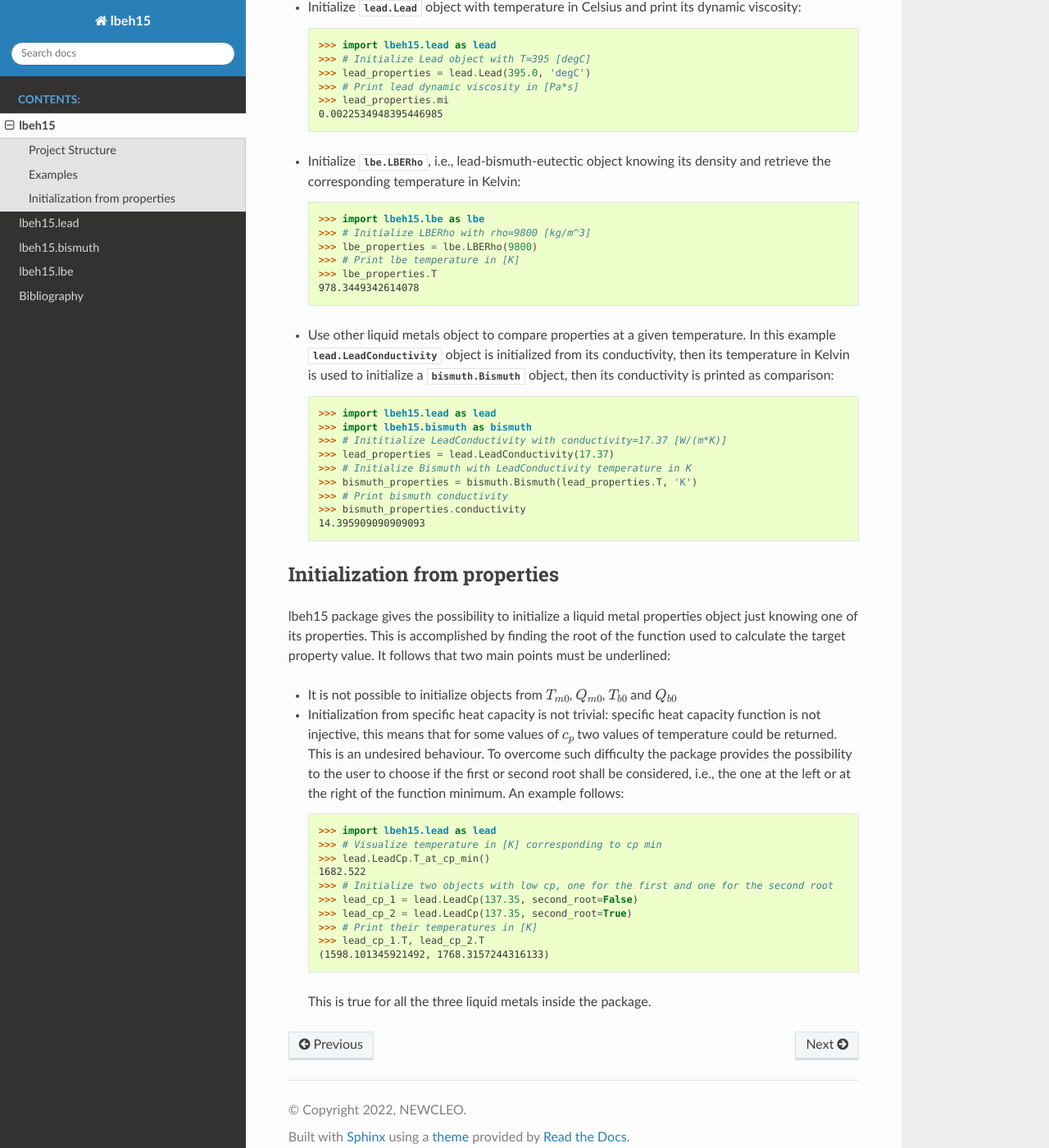
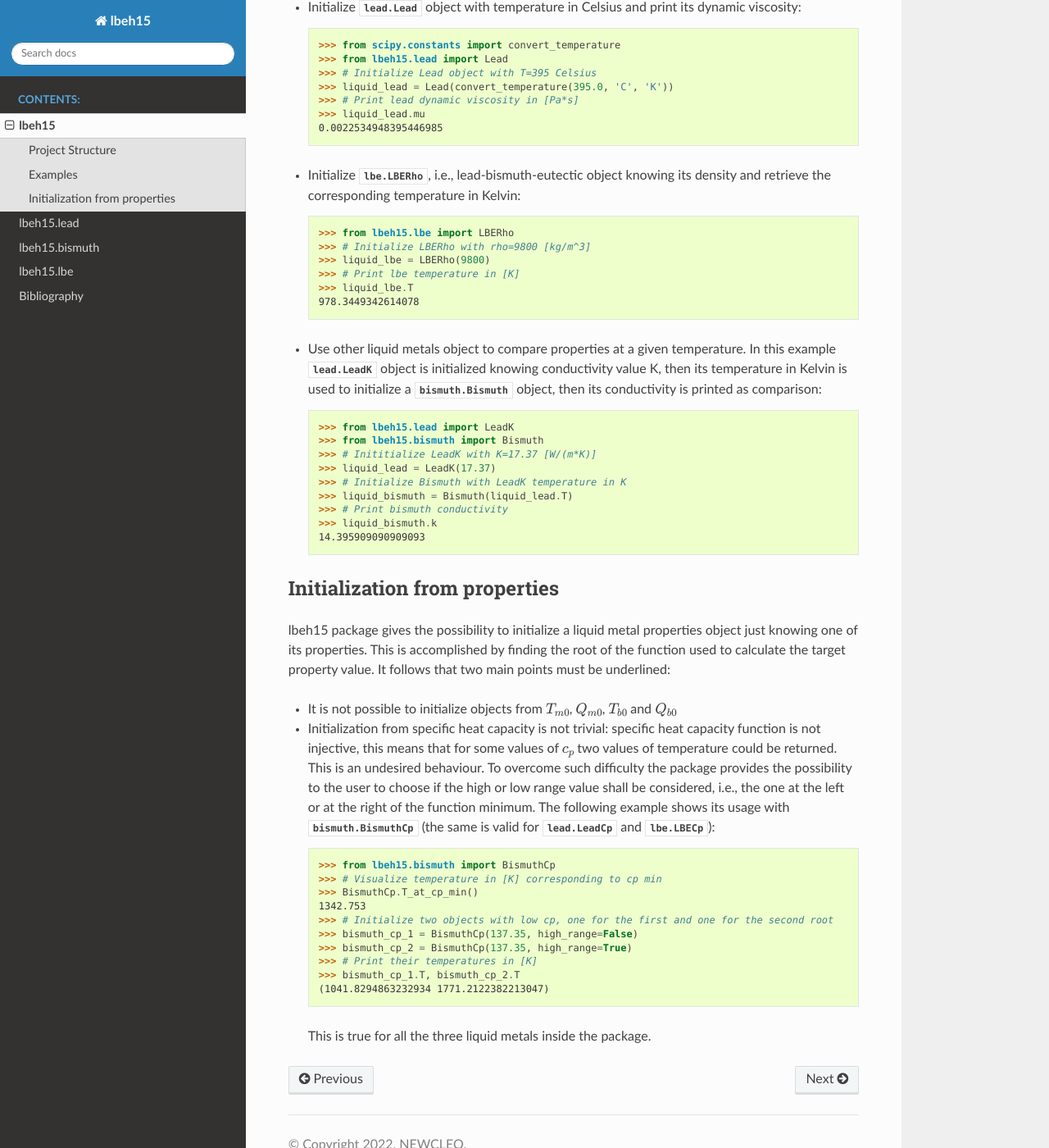
Before and after one commit to newcleo-dev-team/lbh15, a Sphinx documentation site: the page built from docs/files/README.rst, in a window 1280 px wide and 1400 px high, scrolled down 1371 px. Shown: the whole window at 82% size. Built offline with Sphinx 7.4.7 and the Read the Docs theme 2.0.0, drawn with Linux system fonts in a browser that asks for light colours; cross-references to code outside the pages are shown as plain code.

Commit message:
[master] updated documentation with usage of scipy convert_temperature

```diff
--- a/docs/files/README.rst
+++ b/docs/files/README.rst
@@ -84,35 +84,36 @@ In this section some examples of lbeh15 usage are shown.
 - Initialize :class:`lead.Lead` object with temperature in Celsius
   and print its dynamic viscosity:
 
-  >>> import lbeh15.lead as lead
-  >>> # Initialize Lead object with T=395 [degC]
-  >>> lead_properties = lead.Lead(395.0, 'degC')
+  >>> from scipy.constants import convert_temperature
+  >>> from lbeh15.lead import Lead
+  >>> # Initialize Lead object with T=395 Celsius
+  >>> liquid_lead = Lead(convert_temperature(395.0, 'C', 'K'))
   >>> # Print lead dynamic viscosity in [Pa*s]
-  >>> lead_properties.mi
+  >>> liquid_lead.mu
   0.0022534948395446985
 
 - Initialize :class:`lbe.LBERho`, i.e., lead-bismuth-eutectic object knowing its density
   and retrieve the corresponding temperature in Kelvin:
 
-  >>> import lbeh15.lbe as lbe
+  >>> from lbeh15.lbe import LBERho
   >>> # Initialize LBERho with rho=9800 [kg/m^3]
-  >>> lbe_properties = lbe.LBERho(9800)
+  >>> liquid_lbe = LBERho(9800)
   >>> # Print lbe temperature in [K]
-  >>> lbe_properties.T
+  >>> liquid_lbe.T
   978.3449342614078
 
 - Use other liquid metals object to compare properties at a given temperature. In this
-  example :class:`lead.LeadConductivity` object is initialized from its conductivity, then its temperature in Kelvin
+  example :class:`lead.LeadK` object is initialized knowing conductivity value K, then its temperature in Kelvin
   is used to initialize a :class:`bismuth.Bismuth` object, then its conductivity is printed as comparison:
 
-  >>> import lbeh15.lead as lead
-  >>> import lbeh15.bismuth as bismuth
-  >>> # Inititialize LeadConductivity with conductivity=17.37 [W/(m*K)]
-  >>> lead_properties = lead.LeadConductivity(17.37)
-  >>> # Initialize Bismuth with LeadConductivity temperature in K
-  >>> bismuth_properties = bismuth.Bismuth(lead_properties.T, 'K')
+  >>> from lbeh15.lead import LeadK
+  >>> from lbeh15.bismuth import Bismuth
+  >>> # Inititialize LeadK with K=17.37 [W/(m*K)]
+  >>> liquid_lead = LeadK(17.37)
+  >>> # Initialize Bismuth with LeadK temperature in K
+  >>> liquid_bismuth = Bismuth(liquid_lead.T)
   >>> # Print bismuth conductivity
-  >>> bismuth_properties.conductivity
+  >>> liquid_bismuth.k
   14.395909090909093
 
 
@@ -126,20 +127,22 @@ properties. This is accomplished by finding the root of the function used to cal
 It follows that two main points must be underlined:
 
 - It is not possible to initialize objects from :math:`T_{m0}`, :math:`Q_{m0}`, :math:`T_{b0}` and :math:`Q_{b0}`
+
 - Initialization from specific heat capacity is not trivial: specific heat capacity function is not injective,
   this means that for some values of :math:`c_p` two values of temperature could be returned. This is an undesired
-  behaviour. To overcome such difficulty the package provides the possibility to the user to choose if the first or
-  second root shall be considered, i.e., the one at the left or at the right of the function minimum. An example follows:
+  behaviour. To overcome such difficulty the package provides the possibility to the user to choose if the high or
+  low range value shall be considered, i.e., the one at the left or at the right of the function minimum. The following example
+  shows its usage with :class:`bismuth.BismuthCp` (the same is valid for :class:`lead.LeadCp` and :class:`lbe.LBECp`):
 
-  >>> import lbeh15.lead as lead
+  >>> from lbeh15.bismuth import BismuthCp
   >>> # Visualize temperature in [K] corresponding to cp min
-  >>> lead.LeadCp.T_at_cp_min()
-  1682.522
+  >>> BismuthCp.T_at_cp_min()
+  1342.753
   >>> # Initialize two objects with low cp, one for the first and one for the second root
-  >>> lead_cp_1 = lead.LeadCp(137.35, second_root=False)
-  >>> lead_cp_2 = lead.LeadCp(137.35, second_root=True)
+  >>> bismuth_cp_1 = BismuthCp(137.35, high_range=False)
+  >>> bismuth_cp_2 = BismuthCp(137.35, high_range=True)
   >>> # Print their temperatures in [K]
-  >>> lead_cp_1.T, lead_cp_2.T
-  (1598.101345921492, 1768.3157244316133)
+  >>> bismuth_cp_1.T, bismuth_cp_2.T
+  (1041.8294863232934 1771.2122382213047)
 
   This is true for all the three liquid metals inside the package.
--- a/test_lbeh15.py
+++ b/test_lbeh15.py
@@ -1,10 +1,11 @@
 import unittest
+from scipy.constants import convert_temperature
 import lbeh15.lead as lead
 import lbeh15.bismuth as bismuth
 import lbeh15.lbe as lbe
 
 tol = 8
-Ts = [395+273.15, 1500+273.15]
+Ts = [convert_temperature(395, 'C', 'K'), convert_temperature(1500, 'C', 'K')]
 leadPs = []
 bismuthPs = []
 lbePs = []
```
Also changed, not shown: other parts of docs/files/README.rst (+1 -1 lines), 3 other files.
